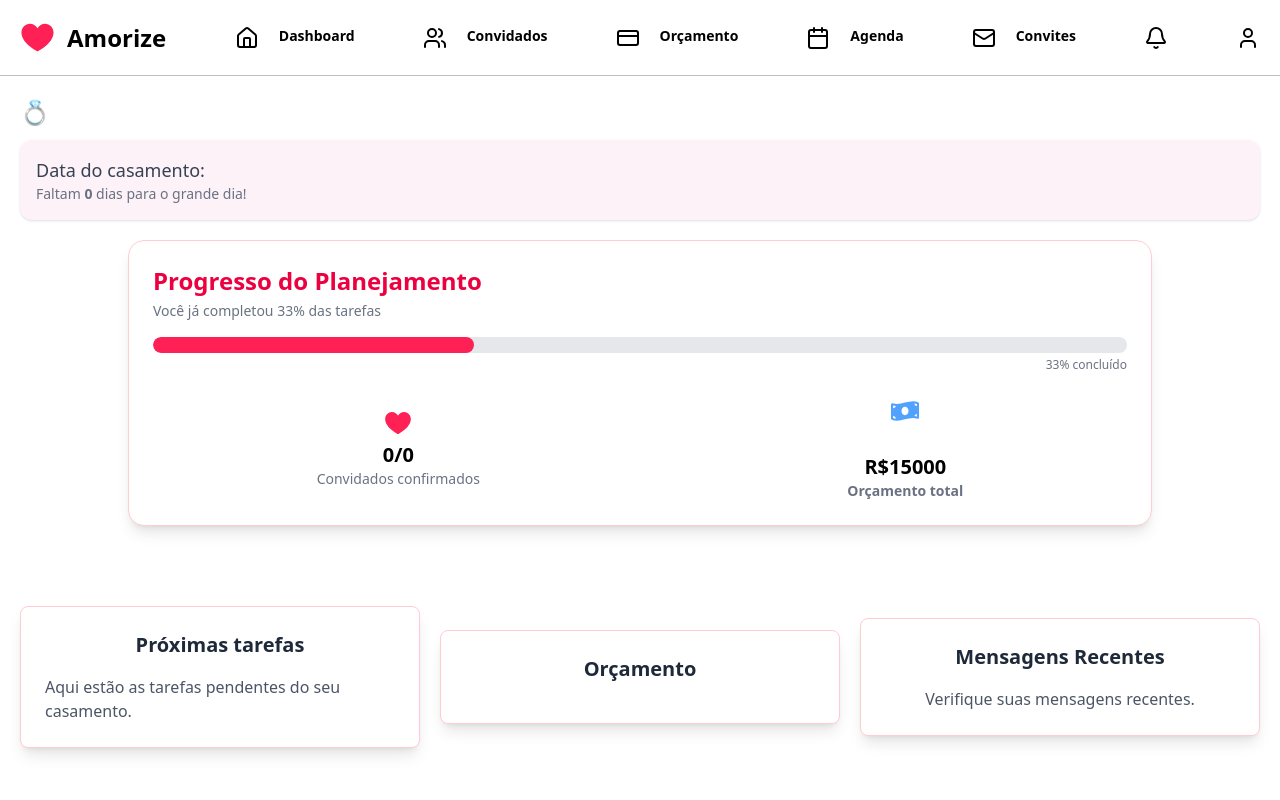
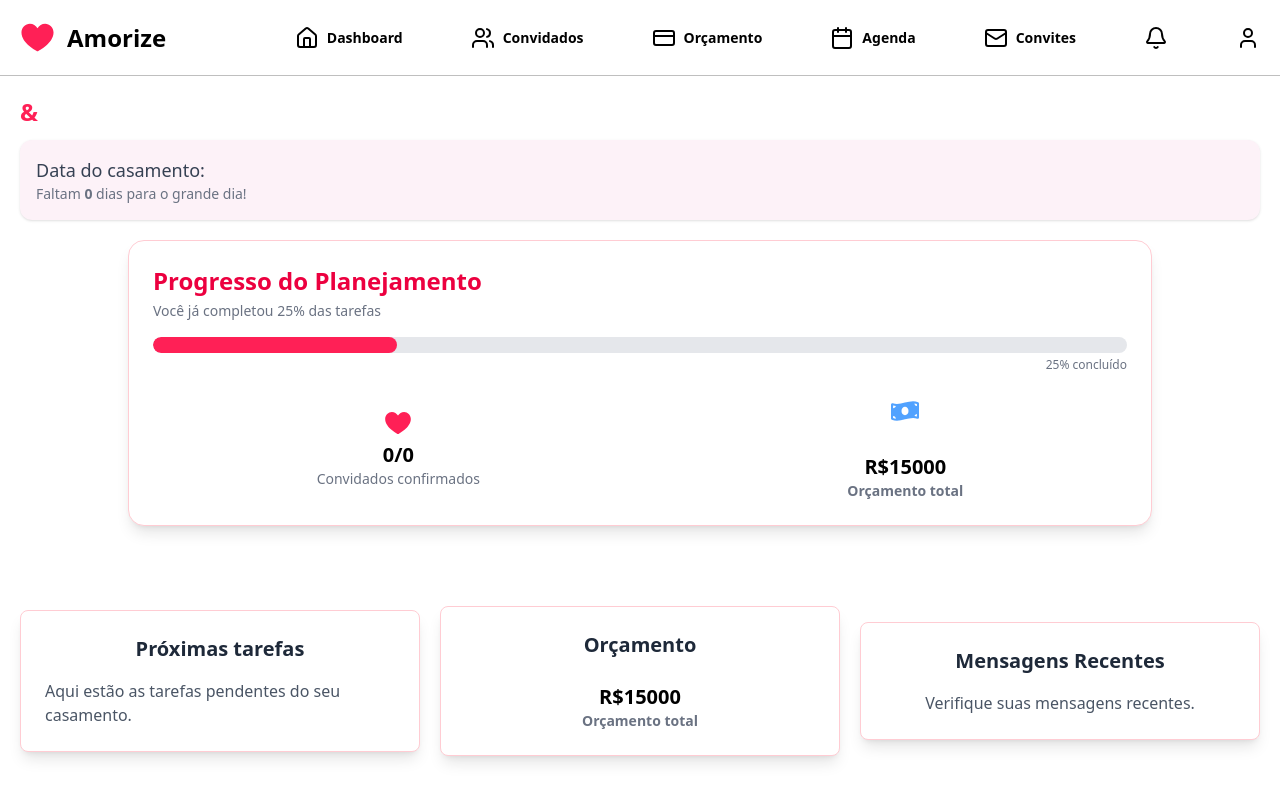
Before and after one commit to Alves-exe/Amorize, a React (Vite) app: page /amorize in a window 1280 px wide. Both pictures are taken after a click on the button "Dashboard". Built offline with nearby package versions, Linux system fonts and the light colour scheme.

Commit message:
dashboard

```diff
--- a/db.json
+++ b/db.json
@@ -8,11 +8,7 @@
       "password": "admin",
       "weddingDate": "2025-04-10",
       "partner1": "JOAO",
-      "partner2": "MARIA",
-      "convidados": [
-        { "nome": "João", "confirmado": true },
-        { "nome": "Maria", "confirmado": false }
-      ]
+      "partner2": "MARIA"
     },
     {
       "id": "a906",
@@ -23,6 +19,27 @@
       "weddingDate": "2025-04-10",
       "partner1": "pedro",
       "partner2": "maria"
+    },
+    {
+      "id": "c35a",
+      "name": "alessandro & isabella",
+      "email": "admin3@amorize.com",
+      "userType": "noivos",
+      "password": "admin",
+      "weddingDate": "2025-04-10",
+      "partner1": "alessandro",
+      "partner2": "isabella"
+    },
+    {
+      "id": "28d5",
+      "name": "Silvio & Heribaldo",
+      "email": "admin4@amorize.com",
+      "userType": "noivos",
+      "password": "admin",
+      "weddingDate": "2025-04-10",
+      "partner1": "Silvio",
+      "partner2": "Heribaldo"
     }
-  ]
+  ],
+  "convidados": []
 }
--- /dev/null
+++ b/src/api/api-convidados.jsx
@@ -0,0 +1,59 @@
+// src/api/convidados.js
+
+const API_URL = "http://localhost:5000/users"; // ajuste se necessário
+
+// ✅ Buscar convidados por ID de usuário
+export async function fetchConvidados(userId) {
+  try {
+    const response = await fetch(`${API_URL}/${userId}`);
+    if (!response.ok) throw new Error("Erro ao buscar convidados");
+
+    const user = await response.json();
+    return user.convidados || [];
+  } catch (error) {
+    console.error("Erro ao buscar convidados:", error);
+    return [];
+  }
+}
+
+// ✅ Adicionar convidado
+export async function addConvidado(userId, novoConvidado) {
+  try {
+    const resUser = await fetch(`${API_URL}/${userId}`);
+    const user = await resUser.json();
+    const atualizados = [...(user.convidados || []), novoConvidado];
+
+    await fetch(`${API_URL}/${userId}`, {
+      method: "PATCH",
+      headers: { "Content-Type": "application/json" },
+      body: JSON.stringify({ convidados: atualizados }),
+    });
+
+    return atualizados;
+  } catch (error) {
+    console.error("Erro ao adicionar convidado:", error);
+    return [];
+  }
+}
+
+// ✅ Atualizar confirmação de presença
+export async function atualizarConfirmacao(userId, index, confirmado) {
+  try {
+    const resUser = await fetch(`${API_URL}/${userId}`);
+    const user = await resUser.json();
+
+    const convidados = [...(user.convidados || [])];
+    convidados[index].confirmado = confirmado;
+
+    await fetch(`${API_URL}/${userId}`, {
+      method: "PATCH",
+      headers: { "Content-Type": "application/json" },
+      body: JSON.stringify({ convidados }),
+    });
+
+    return convidados;
+  } catch (error) {
+    console.error("Erro ao atualizar confirmação:", error);
+    return [];
+  }
+}
--- a/src/components/Convidados.jsx
+++ b/src/components/Convidados.jsx
@@ -1,5 +1,5 @@
 import { useEffect, useState } from "react";
-import { getConvidadosByUserId } from "../api/convidados";
+import { getConvidadosByUserId } from "../api/api-convidados";
 
 export default function Convidados({ userId }) {
   const [convidados, setConvidados] = useState([]);
--- a/src/components/ConvidadosPage.jsx
+++ b/src/components/ConvidadosPage.jsx
@@ -1,5 +1,5 @@
 import { useCallback, useEffect, useState } from "react";
-import { fetchConvidados, adicionarConvidado } from "../api/convidados";
+import { fetchConvidados, addConvidado } from "../api/api-convidados";
 
 function ConvidadosPage() {
   const [convidados, setConvidados] = useState([]);
@@ -20,7 +20,7 @@ function ConvidadosPage() {
   const handleAddConvidado = async () => {
     if (!novoConvidado.trim()) return;
 
-    await adicionarConvidado(user.id, {
+    await addConvidado(user.id, {
       nome: novoConvidado,
       confirmado: false,
     });
--- a/src/components/Menu.jsx
+++ b/src/components/Menu.jsx
@@ -7,73 +7,76 @@ import {
   Bell,
   User,
 } from "lucide-react";
-import DateWed from "./DateWed";
 import ConvidadosPage from "./ConvidadosPage";
 
-function Menu({ setContent, dateWed, handleDashboardClick }) {
+function Menu({ handleDashboardClick, setContent }) {
   const menuItems = [
     {
       icon: <House />,
       label: "Dashboard",
-      content: {
-        title: "Olá, Name & Name2",
-        description: <DateWed weddingDate={dateWed} />,
-      },
       onClick: handleDashboardClick,
     },
     {
       icon: <Users />,
       label: "Convidados",
-      content: <ConvidadosPage />,
+      onClick: () => setContent(<ConvidadosPage />),
     },
-
     {
       icon: <CreditCard />,
       label: "Orçamento",
-      content: {
+      onClick: () =>
+        setContent({
           title: "Orçamento",
           description: "Gerencie suas finanças e gastos.",
-      },
+        }),
     },
     {
       icon: <Calendar />,
       label: "Agenda",
-      content: {
+      onClick: () =>
+        setContent({
           title: "Agenda",
           description: "Veja os eventos e compromissos programados.",
-      },
+        }),
     },
     {
       icon: <Mail />,
       label: "Convites",
-      content: {
+      onClick: () =>
+        setContent({
           title: "Convites",
           description: "Envie e gerencie convites para seus eventos.",
+        }),
     },
-    },
+  ];
+
+  const extraIcons = [
+    { icon: <Bell />, label: "Notificações" },
+    { icon: <User />, label: "Perfil" },
   ];
 
   return (
     <div className="inline-flex gap-5 space-x-12">
-      {menuItems.map((item, index) => (
+      {menuItems.map(({ icon, label, onClick }, index) => (
         <button
           key={index}
-          className="text-sm flex gap-5 text-black font-semibold hover:text-gray-400"
-          onClick={() => {
-            setContent(item.content);
-            if (item.onClick) item.onClick();
-          }}
+          className="text-sm flex gap-2 text-black font-semibold hover:text-gray-400 items-center"
+          onClick={onClick}
         >
-          {item.icon}
-          {item.label}
+          {icon}
+          {label}
         </button>
       ))}
-      <button className="text-sm flex text-black font-semibold hover:text-gray-400">
-        <Bell />
+
+      {extraIcons.map(({ icon, label }, index) => (
+        <button
+          key={`extra-${index}`}
+          className="text-sm flex text-black font-semibold hover:text-gray-400 items-center"
+          title={label}
+        >
+          {icon}
         </button>
-      <button className="text-sm flex text-black font-semibold hover:text-gray-400">
-        <User />
-      </button>
+      ))}
     </div>
   );
 }
--- a/src/containers/Dashboard.jsx
+++ b/src/containers/Dashboard.jsx
@@ -5,39 +5,42 @@ import Card from "../components/Card";
 import CardProgress from "../components/CardProgress";
 import Budget from "../components/Budget";
 import DateWed from "../components/DateWed";
-import { fetchConvidados } from "../api/convidados";
+import { fetchConvidados } from "../api/api-convidados";
 import { calcularProgresso } from "../utils/progressoHelper";
 
 function Dashboard() {
-  const user = JSON.parse(localStorage.getItem("user"));
-
-  const [content, setContent] = useState({
-    title: `Olá, ${user?.partner1 || "Nome"} & ${user?.partner2 || "Nome2"}`,
-    description: "Escolha uma opção no menu acima para visualizar o conteúdo.",
-  });
-
+  const user = JSON.parse(localStorage.getItem("currentUser")); // ← Corrigido aqui
+  const [content, setContent] = useState(null);
   const [showProgress, setShowProgress] = useState(false);
   const [convidados, setConvidados] = useState([]);
 
-  const tarefasConcluidas = 2;
+  const tarefasConcluidas = 1;
   const totalTarefas = 4;
 
   const carregarConvidados = useCallback(async () => {
     if (user?.id) {
       const lista = await fetchConvidados(user.id);
-      setConvidados(lista);
+      setConvidados(lista || []);
     }
   }, [user?.id]);
 
   useEffect(() => {
-    carregarConvidados();
-  }, [carregarConvidados]);
+    if (user) {
+      setContent({
+        title: `Olá, ${user.partner1} & ${user.partner2}`,
+        description:
+          "Escolha uma opção no menu acima para visualizar o conteúdo.",
+      });
+
+      carregarConvidados();
+    }
+  }, [user, carregarConvidados]);
 
   const handleDashboardClick = () => {
     setShowProgress(true);
     setContent({
-      title: `Olá, ${user?.partner1} & ${user?.partner2}`,
-      description: "", // Será substituído pelo DateWed
+      title: `Olá, ${user?.partner1 || "Nome"} & ${user?.partner2 || "Nome2"}`,
+      description: "",
     });
   };
 
@@ -49,9 +52,9 @@ function Dashboard() {
   );
 
   return (
-    <div className="min-h-screen bg-white">
+    <div>
       {/* Topo */}
-      <div className="flex justify-between items-center p-5">
+      <div className="flex justify-between p-5">
         <h1 className="flex items-center text-2xl font-bold text-black gap-3">
           <GoHeartFill size={35} className="text-rose-500" />
           Amorize
@@ -66,24 +69,29 @@ function Dashboard() {
 
       <hr className="opacity-25" />
 
-      {/* Cabeçalho com nome dos noivos */}
+      {/* Conteúdo principal */}
       <div className="p-5 text-lg font-medium text-gray-700">
-        <h2 className="text-2xl font-bold text-rose-500">
-          {user?.partner1} 💍 {user?.partner2}
-        </h2>
-
-        {showProgress ? (
-          <DateWed weddingDate={user?.weddingDate} />
+        {content && typeof content === "object" ? (
+          <>
+            <h2 className="text-2xl font-bold text-rose-500">
+              {user?.partner1} & {user?.partner2}
+            </h2>
+            {showProgress ? (
+              <DateWed weddingDate={user?.weddingDate} />
+            ) : (
+              <p className="text-gray-600 mt-2">{content.description}</p>
+            )}
+          </>
         ) : (
-          <p className="text-gray-500 mt-2">{content.description}</p>
+          content
         )}
       </div>
 
-      {/* Cards e Progresso */}
+      {/* Progresso e Cards */}
       {showProgress && (
         <>
           <CardProgress
-            title={"Progresso do Planejamento"}
+            title="Progresso do Planejamento"
             subtitle={`Você já completou ${progressValue}% das tarefas`}
             progressValue={progressValue}
             convidados={convidados}
@@ -95,7 +103,11 @@ function Dashboard() {
               title="Próximas tarefas"
               content="Aqui estão as tarefas pendentes do seu casamento."
             />
-            <Card title="Orçamento" content className="bg-blue-100" />
+            <Card
+              title="Orçamento"
+              content={<Budget />}
+              className="bg-blue-100"
+            />
             <Card
               title="Mensagens Recentes"
               content="Verifique suas mensagens recentes."
--- a/src/containers/Register.jsx
+++ b/src/containers/Register.jsx
@@ -92,7 +92,6 @@ function Register() {
               <option value="">Selecione</option>
               <option value="noivos">Noivos</option>
               <option value="organizador">Organizador</option>
-              <option value="fornecedor">Fornecedor</option>
             </select>
             {errors.tipo && (
               <p className="text-red-500 text-sm">{errors.tipo}</p>
```
Also changed, not shown: src/api/convidados.jsx (deleted, +0 -35 lines). Lines whose indentation alone changed are shown as unchanged.
